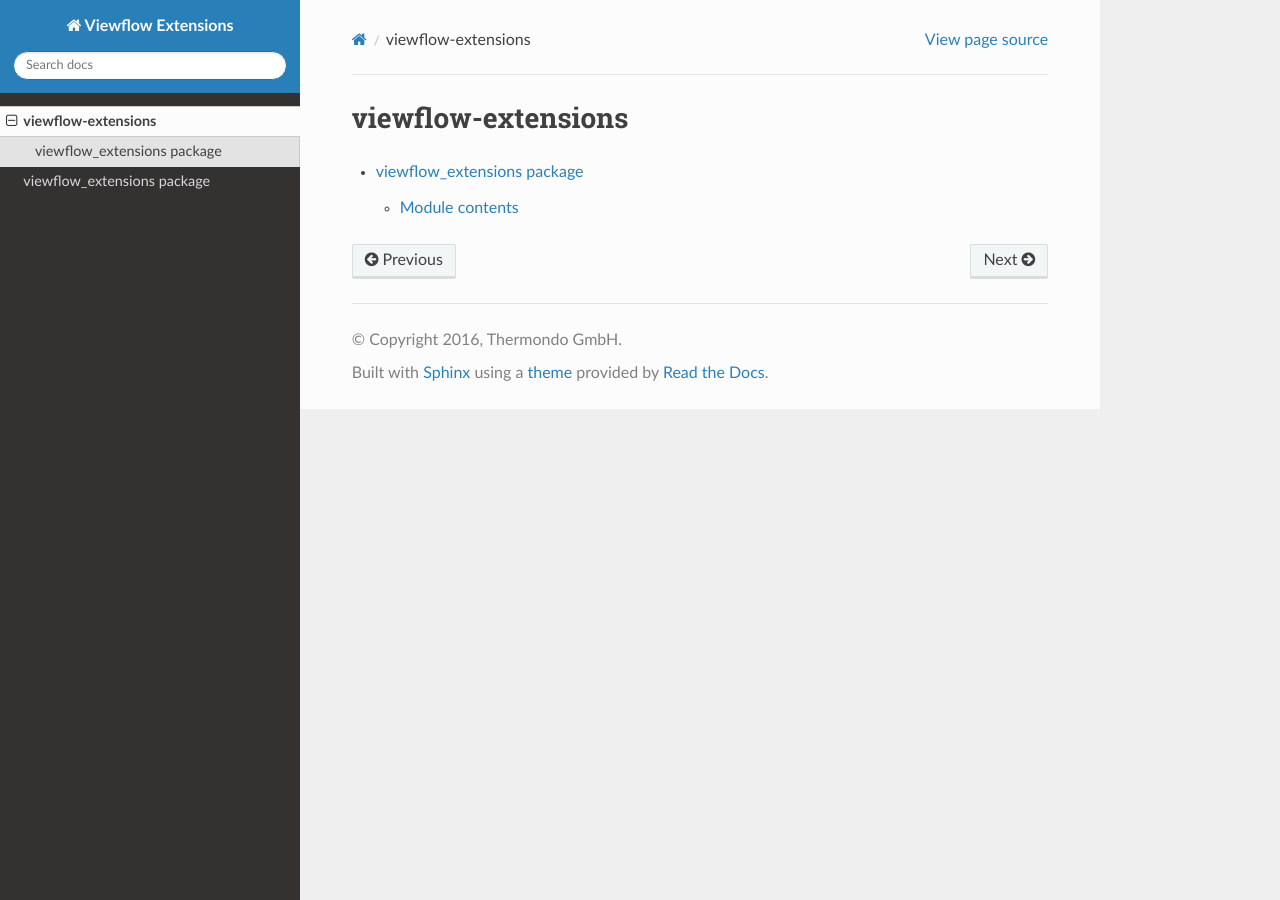
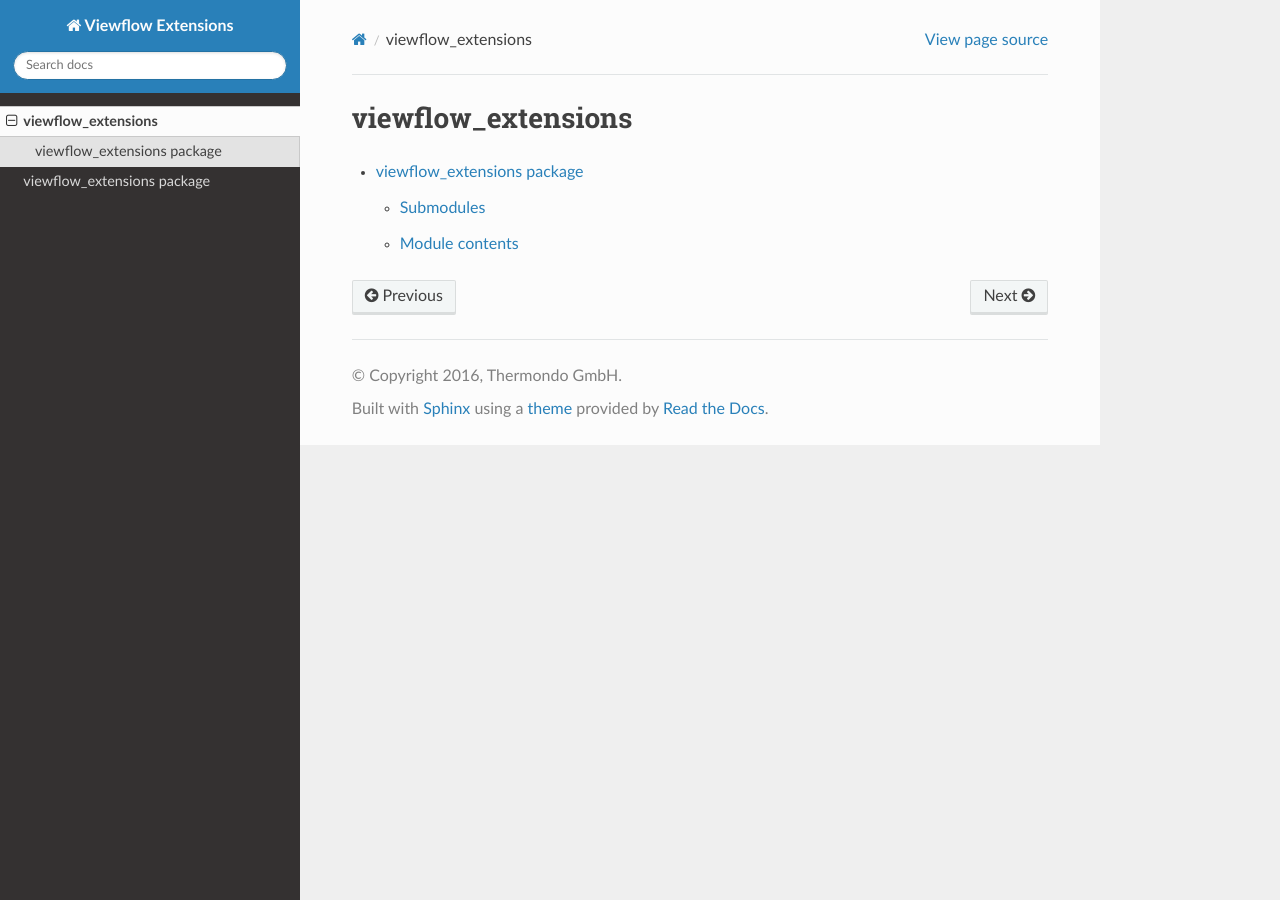
Before and after one commit to hp1337/viewflow-extensions, a Sphinx documentation site: the page built from docs/modules.rst, in a window 1280 px wide. Built offline with Sphinx 7.4.7 and the Read the Docs theme 2.0.0, drawn with Linux system fonts in a browser that asks for light colours; pages that are not in the unit, such as notebooks, are missing from menus; the version number could not be read and is left out.

Commit message:
Update docs

```diff
--- a/docs/modules.rst
+++ b/docs/modules.rst
@@ -1,4 +1,4 @@
-viewflow-extensions
+viewflow_extensions
 ===================
 
 .. toctree::
```
Also changed, not shown: docs/viewflow_extensions.rst (+7 -0 lines).
